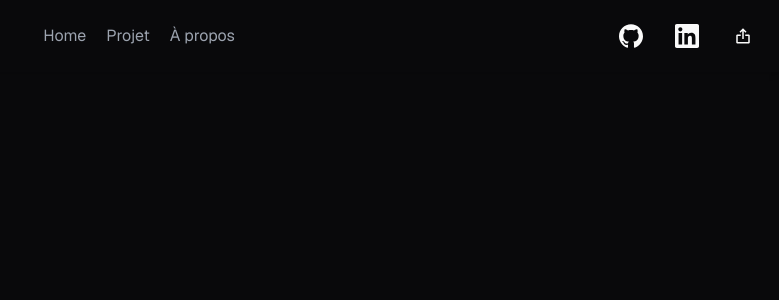
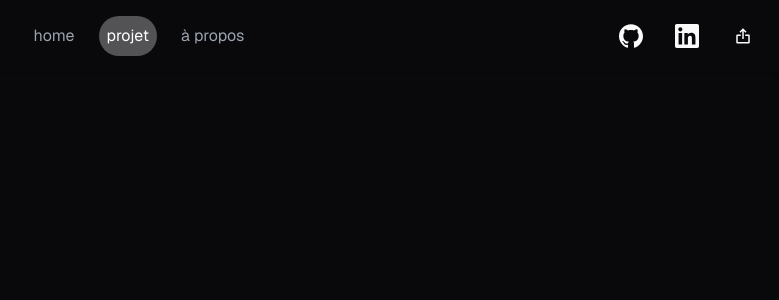
Before and after one commit to Ayo5/portfolio, a Next.js app: page /projet in a window 1280 px wide. Shown: the top 300 px of the page, without its empty margins (501-1280 px from the left). Built offline with nearby package versions, Linux system fonts and the light colour scheme.

Commit message:
Stylisation de la navbar

```diff
--- a/app/_components/HostPage.tsx
+++ b/app/_components/HostPage.tsx
@@ -8,10 +8,10 @@ export const HostPage = () => {
             {/* Buttons above the title */}
             <div className="mb-5 space-x-1">
                 <Link href="/projet">
-                    <Button className="p-2 font-sans text-gray-400">projet</Button>
+                    <Button className="p-2 font-sans text-gray-400 hover:text-white transition duration-300">projet</Button>
                 </Link>
                 <Link href="/about">
-                    <Button className="p-2 font-sans text-gray-400">à propos</Button>
+                    <Button className="p-2 font-sans text-gray-400 hover:text-white transition duration-300">à propos</Button>
                 </Link>
             </div>
 
--- /dev/null
+++ b/app/_components/NavBar.tsx
@@ -0,0 +1,54 @@
+"use client";  // Indique que ce composant est Client-side
+
+import React from 'react';
+import Link from "next/link";
+import { Button } from "@/components/ui/button";
+import { usePathname } from 'next/navigation';
+
+const NavBar = () => {
+    const pathname = usePathname(); // Obtenir l'URL actuelle
+
+    // Fonction pour vérifier si un lien est actif
+    const isActive = (href: string) => pathname === href;
+
+    return (
+        <div className="flex justify-center sticky top-0 p-4 shadow-md z-10">
+            <div className="space-x-4"> {/* Espacement entre les boutons */}
+                {/* Home Link */}
+                <Link href="/" passHref>
+                    <Button
+                        className={`p-2 font-sans text-gray-400 rounded-full transition duration-300 ${
+                            isActive("/") ? "bg-white/30 text-white" : "hover:text-white"
+                        }`}
+                    >
+                        home
+                    </Button>
+                </Link>
+
+                {/* Projet Link */}
+                <Link href="/projet" passHref>
+                    <Button
+                        className={`p-2 font-sans text-gray-400 rounded-full transition duration-300 ${
+                            isActive("/projet") ? "bg-white/30 text-white" : "hover:text-white"
+                        }`}
+                    >
+                        projet
+                    </Button>
+                </Link>
+
+                {/* About Link */}
+                <Link href="/about" passHref>
+                    <Button
+                        className={`p-2 font-sans text-gray-400 rounded-full transition duration-300 ${
+                            isActive("/about") ? "bg-white/30 text-white" : "hover:text-white"
+                        }`}
+                    >
+                        à propos
+                    </Button>
+                </Link>
+            </div>
+        </div>
+    );
+};
+
+export default NavBar;
--- a/app/about/page.tsx
+++ b/app/about/page.tsx
@@ -1,28 +1,13 @@
 import React from 'react';
 import {Header} from "@/app/_components/Header";
-import Link from "next/link";
-import {Button} from "@/components/ui/button";
+import NavBar from "@/app/_components/NavBar";
 
 const About = () => {
     return (
         <div>
             {/* Affichage du Header */}
-            <Header/>
-
-            {/* Section des boutons en haut */}
-            <div className="flex justify-center sticky top-0 p-4 shadow-md z-10">
-                <div className="space-x-1">
-                    <Link href="/">
-                        <Button className="p-2 font-sans text-gray-400">home</Button>
-                    </Link>
-                    <Link href="/projet">
-                        <Button className="p-2 font-sans text-gray-400">projet</Button>
-                    </Link>
-                    <Link href="/about">
-                        <Button className="p-2 font-sans text-gray-400">à propos</Button>
-                    </Link>
-                </div>
-            </div>
+            <Header />
+            <NavBar/>
         </div>
     );
 };
--- a/app/projet/page.tsx
+++ b/app/projet/page.tsx
@@ -1,28 +1,15 @@
 import React from 'react';
-import Link from "next/link";
-import { Button } from "@/components/ui/button";
+
 import { Header } from "@/app/_components/Header";
+import NavBar from "@/app/_components/NavBar";
 
 const Projet = () => {
     return (
         <div>
             {/* Affichage du Header */}
             <Header />
-
+            <NavBar/>
             {/* Section des boutons en haut */}
-            <div className="flex justify-center sticky top-0 p-4 shadow-md z-10">
-                <div className="space-x-1">
-                    <Link href="/">
-                        <Button className="p-2 font-sans text-gray-400">Home</Button>
-                    </Link>
-                    <Link href="/projet">
-                        <Button className="p-2 font-sans text-gray-400">Projet</Button>
-                    </Link>
-                    <Link href="/about">
-                        <Button className="p-2 font-sans text-gray-400">À propos</Button>
-                    </Link>
-                </div>
-            </div>
         </div>
     );
 };
```
